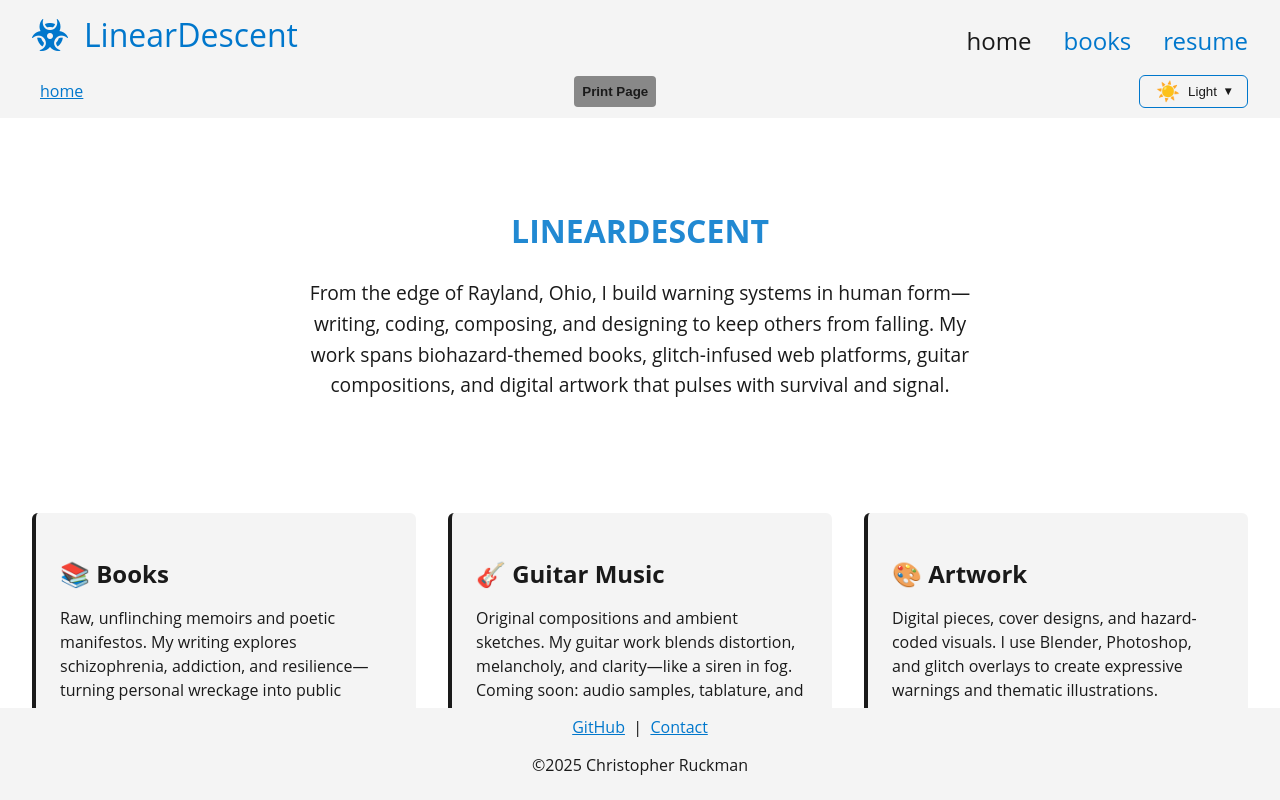
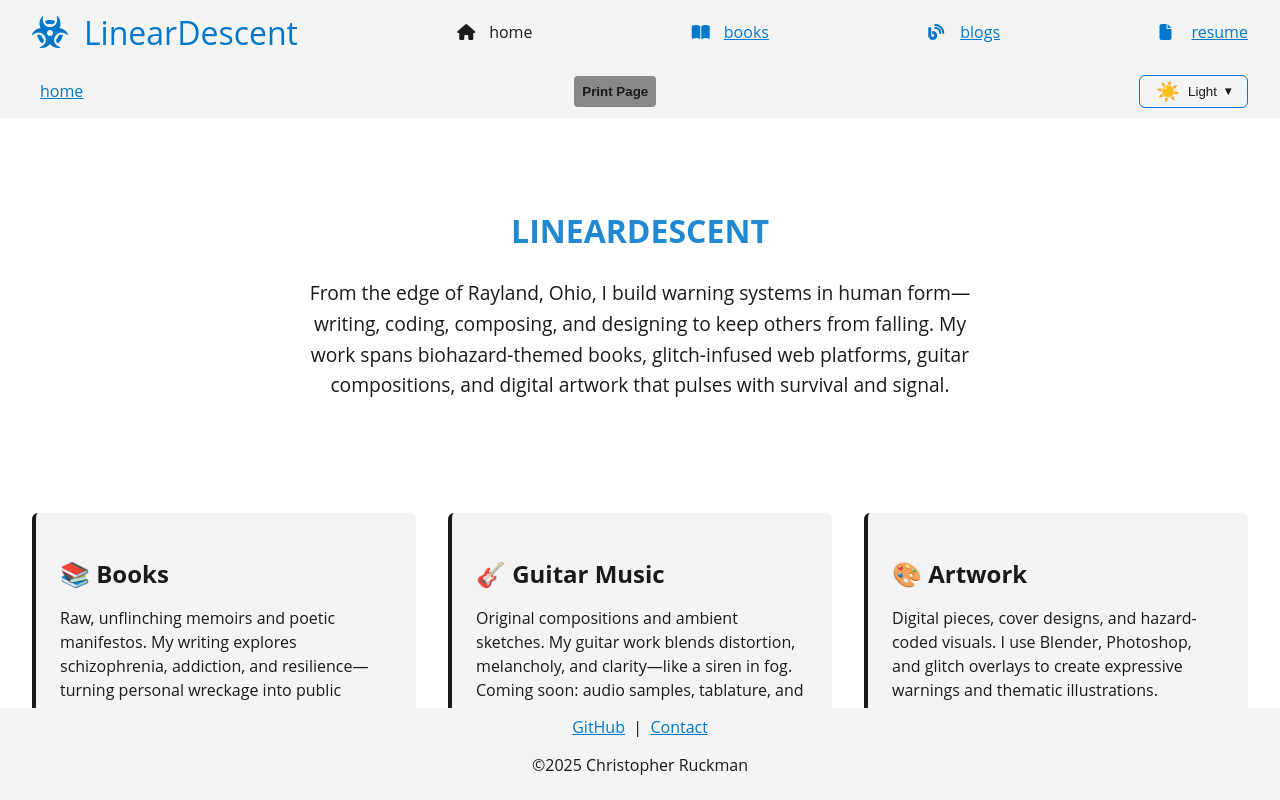
Before and after one commit to cruckman900/portfolio-ts, a Next.js app: page / in a window 1280 px wide. Built offline with nearby package versions, Linux system fonts and the light colour scheme.

Commit message:
styles for layout and navbar

```diff
--- a/src/components/layout/Layout.tsx
+++ b/src/components/layout/Layout.tsx
@@ -19,12 +19,6 @@ const Layout: React.FC<Props> = ({ children }) => {
         return null; // Or a branded loading screen *****
     }
 
-    const links = [
-        {url: "/", label: "home", icon: "fas fa-house"},
-        {url: "/books", label: "books", icon: "fas fa-book-open"},
-        {url: "/resume", label: "resume", icon: "fas fa-file"},
-    ];
-
     return (
         <>
             <Head>
@@ -32,7 +26,7 @@ const Layout: React.FC<Props> = ({ children }) => {
             </Head>
 
             <div className='container'>
-            <header className='header'><Navbar className="navbar" navbarlinks={links} /></header>
+                <header className='header'><Navbar className="navbar" /></header>
                 <main className='content'>{children}</main>
                 <footer className='footer'><Footer /></footer>
             </div>
--- a/src/components/layout/Navbar.tsx
+++ b/src/components/layout/Navbar.tsx
@@ -1,63 +1,33 @@
-'use client'
+import React, { useState } from 'react';
+import SubNav from './SubNav';
+import NavLinks from '@/components/ui/NavLinks';
 
-import React, { useState } from 'react';
-import { useRouter } from 'next/router';
-import { NavBarLink } from '@/types/resume';
-import SubNav from './SubNav';
-import Link from 'next/link';
-import "@/styles/layout/navbar.scss";
-
-interface Props {
-    className: string;
-    navbarlinks: NavBarLink[];
-}
-
-const Navbar: React.FC<Props> = ({ className, navbarlinks }) => {
-    const router = useRouter();
-
+export default function Navbar({ className }: { className?: string }) {
     const [toggleHamburger, setToggleHamburger] = useState(false);
-
-    const handleToggle = () => {
-        setTimeout(() => {
-            setToggleHamburger(!toggleHamburger);
-        }, 100);
-    };
+    const handleToggle = () => setToggleHamburger(prev => !prev);
 
     return (
         <>
-        <nav className={className}>
-            <div className="brand">
-                <i className="fas fa-biohazard"></i>
-                <span>LinearDescent</span>
-                <span className="hamburger" onClick={handleToggle}>
-                    {toggleHamburger ? <i className="fas fa-x"></i> :
-                    <i className="fas fa-bars"></i>}
-                </span>
-            </div>
-            {navbarlinks.map((nav, i) => (
-                <div className="link" key={i}>
-                    {router.asPath == nav.url ?
-                        <span className="link-text-active">{nav.label}</span> :
-                        <Link className='link-text' href={nav.url}>{nav.label}</Link>
-                    }
+            <nav className={className}>
+                <div className="brand">
+                    <i className="fas fa-biohazard"></i>
+                    <span>LinearDescent</span>
                 </div>
-                )
+
+                <div className="hamburger" onClick={handleToggle}>
+                    {toggleHamburger ? <i className="fas fa-x"></i> : <i className="fas fa-bars"></i>}
+                </div>
+
+                <NavLinks />
+            </nav>
+
+            <SubNav />
+
+            {toggleHamburger && (
+                <div className="mobile-menu">
+                    <NavLinks onClick={handleToggle} />
+                </div>
             )}
-        </nav>
-        <SubNav />
-        {toggleHamburger && <div className='mobile-menu'>
-            {navbarlinks.map((nav, i) => (
-                <div className="link" key={i}>
-                    {router.asPath == nav.url ?
-                        <span className="link-text-active"><i className={nav.icon}></i>{nav.label}</span> :
-                        <Link className='link-text' href={nav.url} onClick={handleToggle}><i className={nav.icon}></i>{nav.label}</Link>
-                    }
-                </div>
-                )
-            )}
-        </div>}
         </>
-    )
-};
-
-export default Navbar;
+    );
+}
--- a/src/components/layout/TwoPanelLayout.module.scss
+++ b/src/components/layout/TwoPanelLayout.module.scss
@@ -1,7 +1,7 @@
 .container {
     display: flex;
     flex-direction: row;
-    min-height: 100vh;
+    min-height: calc(var(--vh, 1vh) * 100);
     width: 100%;
     gap: 2rm;
 
@@ -10,7 +10,7 @@
         flex-direction: column;
         background-color: var(--surface);
         min-width: 300px;
-        min-height: 100vh;
+        min-height: calc(var(--vh, 1vh) * 100);
         width: 30%;
         padding: 2rem;
         flex-shrink: 0;
@@ -23,7 +23,7 @@
     main {
         flex: 1;
         padding: 2rem;
-        min-height: 100vh;
+        min-height: calc(var(--vh, 1vh) * 100);
 
         @media print {
             padding: 0.5rem;
--- /dev/null
+++ b/src/components/ui/NavLinks.tsx
@@ -0,0 +1,26 @@
+// components/NavLinks.tsx
+import Link from 'next/link';
+import navlinks from '@/data/links.json';
+import { useRouter } from 'next/router';
+
+export default function NavLinks({ onClick }: { onClick?: () => void; }) {
+    const router = useRouter();
+
+    return (
+        <>
+            {navlinks.map((nav, i) => (
+                <div className="link" key={i}>
+                    {router.asPath === nav.url ? (
+                        <span className="link-text-active">
+                            <i className={nav.icon}></i>{nav.label}
+                        </span>
+                    ) : (
+                        <Link className="link-text" href={nav.url} onClick={onClick}>
+                            <i className={nav.icon}></i>{nav.label}
+                        </Link>
+                    )}
+                </div>
+            ))}
+        </>
+    )
+}
--- /dev/null
+++ b/src/data/links.json
@@ -0,0 +1,6 @@
+[
+    {"url": "/", "label": "home", "icon": "fas fa-house"},
+    {"url": "/books", "label": "books", "icon": "fas fa-book-open"},
+    {"url": "/blogs", "label": "blogs", "icon": "fas fa-blog"},
+    {"url": "/resume", "label": "resume", "icon": "fas fa-file"}
+]
--- a/src/pages/_app.tsx
+++ b/src/pages/_app.tsx
@@ -1,3 +1,5 @@
+'use client'
+
 import { useState, useEffect } from 'react';
 import { AppProps } from 'next/app';
 import { ApolloProvider } from '@apollo/client/react';
@@ -12,6 +14,15 @@ type AppPropsWithLayout = AppProps & {
 };
 
 const App = ({ Component, pageProps }: AppPropsWithLayout) => {
+    useEffect(() => {
+        const setHeight = () => {
+            document.documentElement.style.setProperty('--vh', `${window.innerHeight * 0.01}px`);
+        };
+        setHeight();
+        window.addEventListener('resize', setHeight);
+        return () => window.removeEventListener('resize', setHeight);
+    }, []);
+
     const [isHydrated, setIsHydrated] = useState(false);
 
     useEffect(() => {
--- a/src/styles/globals.scss
+++ b/src/styles/globals.scss
@@ -1,4 +1,10 @@
 @import url('https://fonts.googleapis.com/css2?family=Share+Tech+Mono&display=swap');
+
+/*
+    any use of 100vh should use
+
+    height: calc(var(--vh, 1vh) * 100);
+*/
 
 html, body, #__next {
     font-family: 'Open Sans', sans-serif;
--- a/src/styles/layout/layout.scss
+++ b/src/styles/layout/layout.scss
@@ -29,7 +29,7 @@ html, body {
     .container {
         display: grid;
         grid-template-rows: auto 1fr auto; /* Header, Content, Footer */
-        height: 100vh;
+        height: calc(var(--vh, 1vh) * 100);
     }
 
     /* Sticky Header */
--- a/src/styles/layout/navbar.scss
+++ b/src/styles/layout/navbar.scss
@@ -1,91 +1,71 @@
-@use '@/styles/base.scss';
-
 .navbar {
     position: relative;
     display: flex;
-    float: row;
+    justify-content: space-between;
+    align-items: center;
     background-color: var(--surface);
     font-family: 'Open Sans', sans-serif;
     height: 4rem;
     width: 100vw;
-    padding: 0;
-    margin: 0;
+    padding: 0 2rem;
+    z-index: 100;
 
     @media screen and (max-width: 600px) {
         height: 3rem;
     }
 
+    .link {
+        @media screen and (max-width: 600px) {
+            display: none;
+        }
+    }
+}
+
+.navbar {
+    display: flex;
+    justify-content: space-between;
+    align-items: center;
+    padding: 0 2rem;
+    height: 4rem;
+    width: 100vw;
+    background-color: var(--surface);
+}
+
 .brand {
-        margin: auto;
-        margin-bottom: 0.5rem;
-        margin-left: 2rem;
+    display: flex;
+    align-items: center;
     font-size: 2rem;
     color: var(--accent);
 
     i {
         margin-right: 1rem;
     }
-
-        @media screen and (max-width: 600px) {
-            font-size: 1.25rem;
-        }
-    }
-
-    .link {
-        margin-top: 1.5rem;
-        margin-right: 2rem;
-
-        &-text {
-            font-size: 1.5rem;
-            color: var(--accent);
-            text-decoration: none;
-
-            &:hover {
-                color: var(--muted);
-            }
-
-            &-active {
-                font-size: 1.5rem;
-                color: var(--text);
-            }
-        }
-
-        @media screen and (max-width: 600px) {
-            display: none;
-        }
 }
 
 .hamburger {
     display: none;
-    }
+    cursor: pointer;
+    font-size: 1.5rem;
 
     @media screen and (max-width: 600px) {
-        .hamburger {
-            display: inline;
-            position: absolute;
-            right: 1rem;
+        display: block;
+    }
 }
 
 .mobile-menu {
-            position: absolute;
-            top: 0;
-            z-index: 10;
-            height: 100vh;
+    position: fixed;
+    top: 4rem;
+    left: 0;
     width: 100%;
+    height: calc(100vh - 4rem);
+    background-color: var(--surface);
+    border-top: 1px solid var(--accent);
+    z-index: 99;
+    display: none;
+
+    &.open {
+        display: block;
     }
-    }
-
-    @media print {
-        display: none;
-    }
-}
-
-@media screen and (max-width: 600px) {
-    .mobile-menu {
-        height: calc(100vh - 9rem);
-        width: 100%;
-        background-color: var(--surface);
-        border-top: solid 1px var(--accent);
 
     .link {
         padding: 1rem 3rem;
@@ -99,10 +79,12 @@
             text-decoration: none;
 
             &-active {
-                    font-size: 1.5rem;
                 color: var(--text);
             }
         }
     }
+
+    @media screen and (max-width: 600px) {
+        display: block;
     }
 }
```
Also changed, not shown: src/pages/contact.module.scss (added, +93 -0 lines), src/pages/contact.tsx (+8 -8 lines), src/styles/page/contact.scss (deleted, +0 -101 lines). Lines whose indentation alone changed are shown as unchanged.
